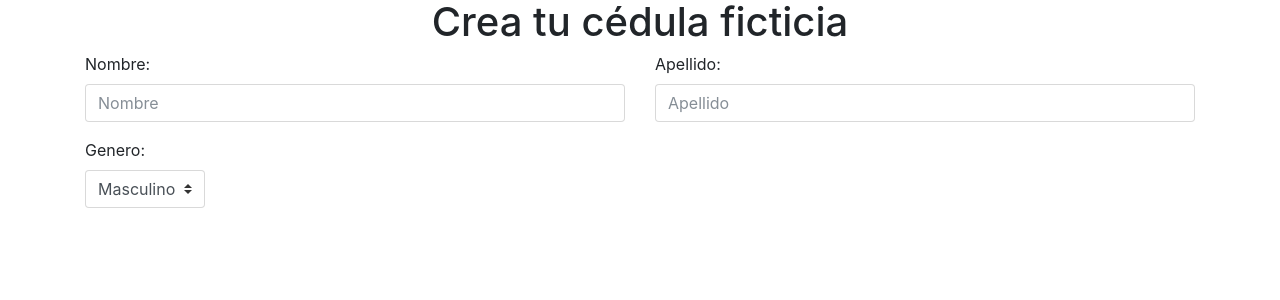
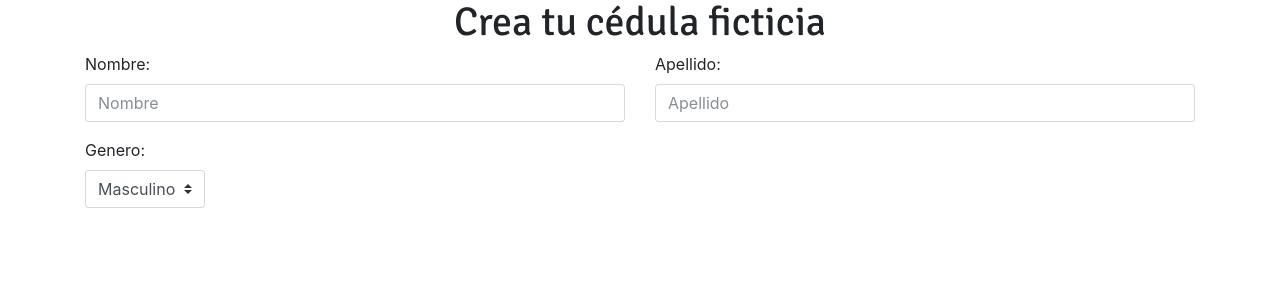
Before and after one commit to KiddyTheKid/cedula_proj, a PHP site: page / in a window 1280 px wide. Shown: the top 300 px of the page. Run offline with PHP 8.4, Linux system fonts and the light colour scheme.

Commit message:
Creaciones nuevas 2

```diff
--- /dev/null
+++ b/css/style.css
@@ -0,0 +1,3 @@
+.titulo{
+  font-family: 'Signika', sans-serif;
+}
--- a/index.php
+++ b/index.php
@@ -2,13 +2,14 @@
 <html>
   <head>
     <meta charset="utf-8">
-    <link href="https://fonts.googleapis.com/css?family=Rubik" rel="stylesheet">
+    <link rel="stylesheet" href="css/style.css">
+    <link href="https://fonts.googleapis.com/css?family=Signika" rel="stylesheet">
     <link rel="stylesheet" href="https://maxcdn.bootstrapcdn.com/bootstrap/4.0.0-beta/css/bootstrap.min.css" integrity="sha384-/Y6pD6FV/Vv2HJnA6t+vslU6fwYXjCFtcEpHbNJ0lyAFsXTsjBbfaDjzALeQsN6M" crossorigin="anonymous">
     <title>Inicio</title>
   </head>
   <body>
     <div class="container">
-      <h1 style="text-align: center;">Crea tu cédula ficticia</h1>
+      <h1 class="titulo" style="text-align: center;">Crea tu cédula ficticia</h1>
       <form>
         <div class="row">
           <div class="col">
```
